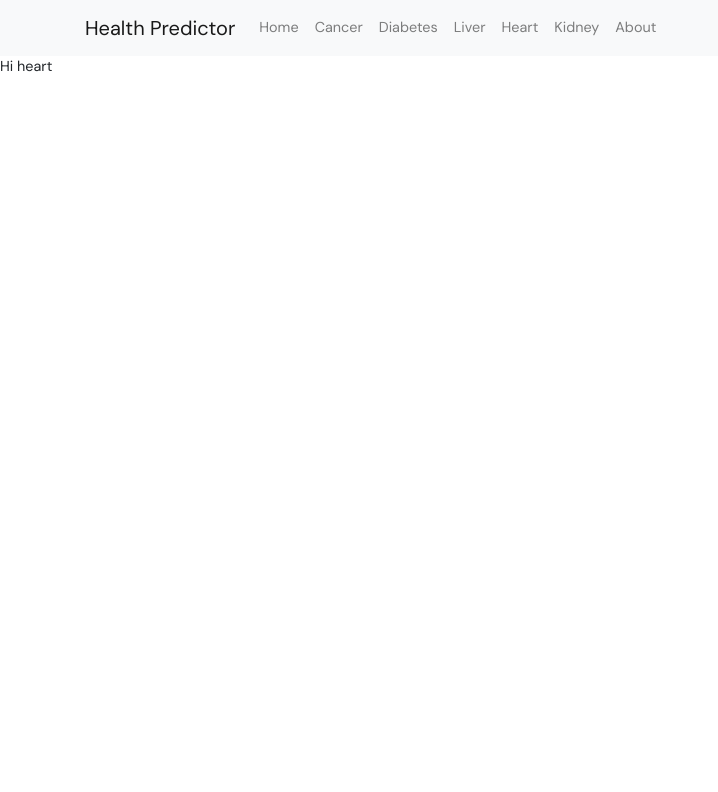
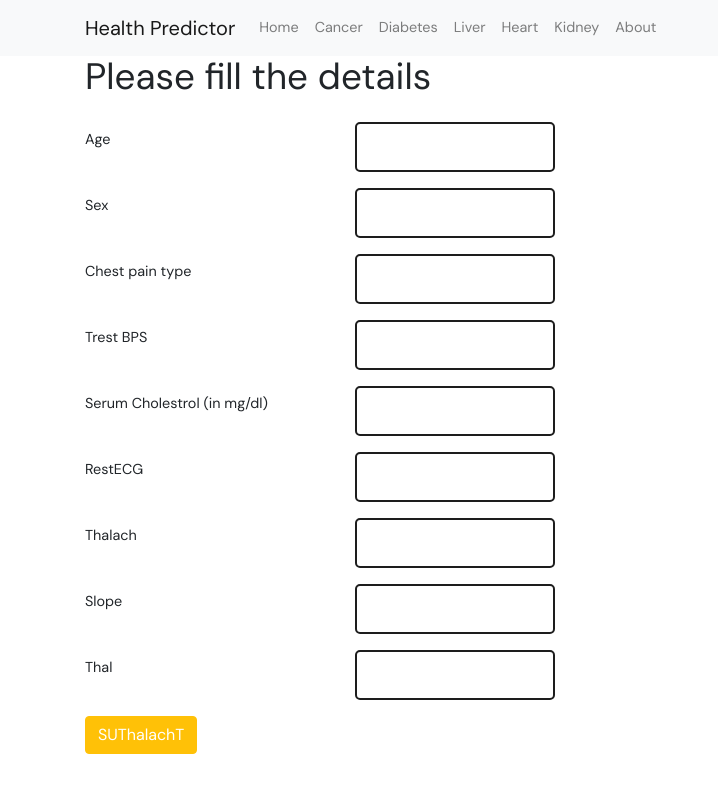
Before and after one commit to nischaynagar/health-predictor, a React (Create React App) app: page /heart in a window 1280 px wide. Shown: the top 792 px of the page, without its empty margins (0-718 px from the left). Built offline with nearby package versions, Linux system fonts and the light colour scheme.

Commit message:
Added heart and diabetes fields

```diff
--- a/src/components/Diabetes/index.js
+++ b/src/components/Diabetes/index.js
@@ -1,7 +1,103 @@
 import React from "react";
+import { Col, FloatingLabel, Form, Row, Button } from "react-bootstrap";
+import FormComponent from "../Form/form";
+import { useState } from "react";
 
 function Diabetes() {
-  return <div>Hi diabetes</div>;
+  const [features, setFeatures] = useState([]);
+  const [Pregnancies, setPregnancies] = useState(0);
+  const [Glucose, setGlucose] = useState(0);
+  const [BloodPressure, setBloodPressure] = useState(0);
+  const [SkinThickness, setSkinThickness] = useState(0);
+  const [Insulin, setInsulin] = useState(0);
+  const [BMI, setBMI] = useState(0);
+  const [DiabetesPedigreeFunction, setDiabetesPedigreeFunction] = useState(0);
+  const [Age, setAge] = useState(0);
+
+  function handleClick() {
+    console.log(
+      Pregnancies + " " + Insulin
+    );
+  }
+  function changePregnancies(a) {
+    setPregnancies(a);
+  }
+  function changeGlucose(a) {
+    setGlucose(a);
+  }
+  function changeBloodPressure(a) {
+    setBloodPressure(a);
+  }
+  function changeSkinThickness(a) {
+    setSkinThickness(a);
+  }
+  function changeInsulin(a) {
+    setInsulin(a);
+  }
+  function changeBMI(a) {
+    setBMI(a);
+  }
+  function changeDiabetesPedigreeFunction(a) {
+    setDiabetesPedigreeFunction(a);
+  }
+  function changeAge(a) {
+    setAge(a);
+  }
+  return (
+    <div className="container">
+      <h3 className="mb-4">Please fill the details</h3>
+
+      <Form>
+        <Row>
+          <Col md={6} className="px-0">
+            <FormComponent
+              id="fromPregnancies"
+              featureName="Pregnancies"
+              func={changePregnancies}
+            ></FormComponent>
+            <FormComponent
+              id="fromGlucose"
+              featureName="Glucose"
+              func={changeGlucose}
+            ></FormComponent>
+            <FormComponent
+              id="fromBloodPressure"
+              featureName="Blood Pressure"
+              func={changeBloodPressure}
+            ></FormComponent>
+            <FormComponent
+              id="fromSkinThickness"
+              featureName="Skin Thickness:"
+              func={changeSkinThickness}
+            ></FormComponent>
+            <FormComponent
+              id="fromInsulin"
+              featureName="Insulin"
+              func={changeInsulin}
+            ></FormComponent>
+            <FormComponent
+              id="fromBMI"
+              featureName="BMI"
+              func={changeBMI}
+            ></FormComponent>
+            <FormComponent
+              id="fromDiabetesPedigreeFunction"
+              featureName="Diabetes Pedigree Function"
+              func={changeDiabetesPedigreeFunction}
+            ></FormComponent>
+            <FormComponent
+              id="fromAge"
+              featureName="Age"
+              func={changeAge}
+              ></FormComponent>
+          </Col>
+        </Row>
+        <Button variant="warning" onClick={handleClick}>
+          SUBMIT
+        </Button>{" "}
+      </Form>
+    </div>
+  );
 }
 
 export default Diabetes;
--- a/src/components/Heart/index.js
+++ b/src/components/Heart/index.js
@@ -1,7 +1,112 @@
 import React from "react";
+import { Col, FloatingLabel, Form, Row, Button } from "react-bootstrap";
+import FormComponent from "../Form/form";
+import { useState } from "react";
 
 function Heart() {
-  return <div>Hi heart</div>;
+  const [features, setFeatures] = useState([]);
+  const [Sex, setSex] = useState(0);
+  const [Chestpaintype, setChestpaintype] = useState(0);
+  const [Trestbps, setTrestbps] = useState(0);
+  const [SerumCholestoral, setSerumCholestoral] = useState(0);
+  const [RestECG, setRestECG] = useState(0);
+  const [Thalach, setThalach] = useState(0);
+  const [Age, setAge] = useState(0);
+  const [Slope, setSlope] = useState(0);
+  const [Thal, setThal] = useState(0);
+
+  function handleClick() {
+    console.log(
+      Sex + " " + RestECG
+    );
+  }
+  function changeSex(a) {
+    setSex(a);
+  }
+  function changeChestpaintype(a) {
+    setChestpaintype(a);
+  }
+  function changeTrestbps(a) {
+    setTrestbps(a);
+  }
+  function changeSerumCholestoral(a) {
+    setSerumCholestoral(a);
+  }
+  function changeRestECG(a) {
+    setRestECG(a);
+  }
+  function changeThalach(a) {
+    setThalach(a);
+  }
+  function changeAge(a) {
+    setAge(a);
+  }
+  function changeSlope(a) {
+    setSlope(a);
+  }
+  function changeThal(a) {
+    setThal(a);
+  }
+  return (
+    <div className="container">
+      <h3 className="mb-4">Please fill the details</h3>
+
+      <Form>
+        <Row>
+          <Col md={6} className="px-0">
+            <FormComponent
+              id="fromAge"
+              featureName="Age"
+              func={changeAge}
+            ></FormComponent>
+            <FormComponent
+              id="fromSex"
+              featureName="Sex"
+              func={changeSex}
+            ></FormComponent>
+            <FormComponent
+              id="fromChestpaintype"
+              featureName="Chest pain type"
+              func={changeChestpaintype}
+            ></FormComponent>
+            <FormComponent
+              id="fromTrestbps"
+              featureName="Trest BPS"
+              func={changeTrestbps}
+            ></FormComponent>
+            <FormComponent
+              id="fromSerumCholestoral"
+              featureName="Serum Cholestrol (in mg/dl) "
+              func={changeSerumCholestoral}
+            ></FormComponent>
+            <FormComponent
+              id="fromRestECG"
+              featureName="RestECG"
+              func={changeRestECG}
+            ></FormComponent>
+            <FormComponent
+              id="fromThalach"
+              featureName="Thalach"
+              func={changeThalach}
+            ></FormComponent>
+            <FormComponent
+              id="fromSlope"
+              featureName="Slope"
+              func={changeSlope}
+            ></FormComponent>
+            <FormComponent
+              id="fromTHal"
+              featureName="Thal"
+              func={changeThal}
+            ></FormComponent>
+          </Col>
+        </Row>
+        <Button variant="warning" onClick={handleClick}>
+          SUThalachT
+        </Button>{" "}
+      </Form>
+    </div>
+  );
 }
 
 export default Heart;
```
Also changed, not shown: 1 other file (tests, documents, lock files or other folders).
